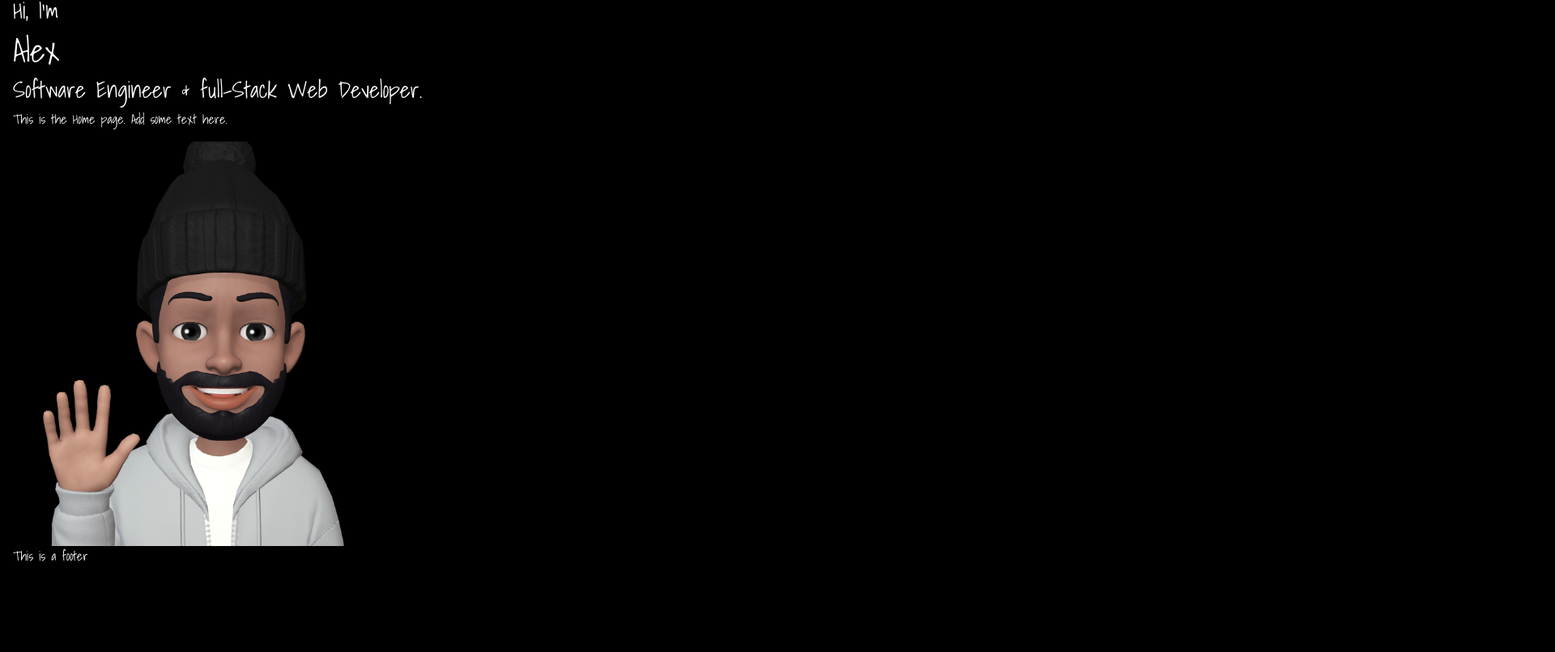
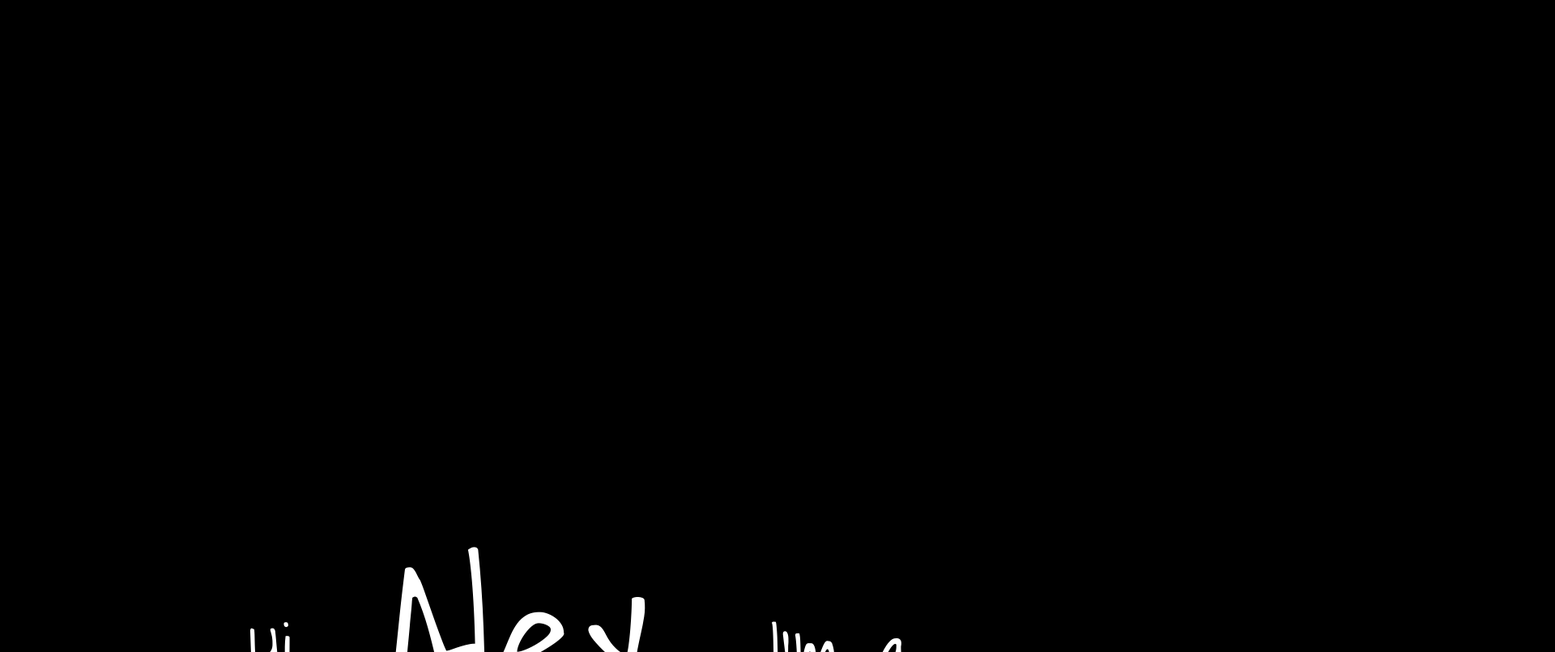
Before and after one commit to arrozconpollo220/Alex-Portfolio, a React (Vite) app: page / in a window 1280 px wide. Shown: the part 94-900 px from the top of the page at 81% size, 1920 px wide, since content can reach past the window. Before the commit the page ends 800 px from the top, so only its background shows below. Built offline with nearby package versions, Linux system fonts and the light colour scheme.

Commit message:
updated home.jsx and home.css

```diff
--- a/src/App.css
+++ b/src/App.css
@@ -13,13 +13,13 @@ ul {
 a.nav-link {
     color: black;
     width: 250px;
-    font-size: 30px;
+    font-size: 25px;
     font-weight: bolder;
     text-align: center;
     text-decoration: none;
     justify-content: space-around;
     margin: 0 1px;
-    border-radius: 30px;
+    border-radius: 15px;
     background-color: white;
 }
 
--- a/src/App.jsx
+++ b/src/App.jsx
@@ -2,6 +2,9 @@
 import { Outlet } from 'react-router-dom';
 import Nav from './components/NavTabs';
 import './App.css';
+
+
+
 
 function App() {
   // Returning the Nav component and the Outlet component. The Outlet component is a placeholder for the child routes to be rendered.
@@ -10,7 +13,10 @@ function App() {
       <Nav />
       <main className="mx-3">
         <Outlet />
-        <footer>This is a footer</footer>
+        <footer>
+
+
+        </footer>
       </main>
     </>
   );
--- a/src/pages/Home.jsx
+++ b/src/pages/Home.jsx
@@ -6,14 +6,13 @@ import Emoji1 from '../assets/Portfolio Alex.svg'
 
 export default function Home() {
     return (
-      <div>
-        <h3>Hi, I'm</h3>
-        <h1>Alex</h1>
-        <h3>Software Engineer & full-Stack Web Developer.</h3>
-        <p>
-            This is the Home page. Add some text here.
-        </p>
-       <img src={Emoji1} alt="Emoji of Alex" />
+      <div className='intro'>
+
+        <h3 className='hi'>Hi, I'm</h3>
+        <h1 className= 'alex'>Alex.</h1>
+        <h3 className='software'>I'm a Software Engineer.</h3>
+
+       <img src={Emoji1} alt="Emoji of Alex" className= 'helloPhoto' />
       </div>
 
     );
--- a/src/pages/Portfolio.jsx
+++ b/src/pages/Portfolio.jsx
@@ -6,29 +6,32 @@ import slcEvent from '../assets/Screenshot of SLC Events.png';
 import weatherDashboard from '../assets/Screenshot Weather Dash.png';
 import noteTaker from '../assets/screenshot notetaker.png';
 
+
 export default function Portfolio() {
   return (
-    <div>
-      <h1>Portfolio</h1>
+    <div className='portPage'>
+      <h1>Portfolio.</h1>
       <p>Write a paragraph</p>
+      <container className='portPage'>
       <figure>
         <figcaption>SLC Events</figcaption>
         <a href="https://arrozconpollo220.github.io/SLC-Events/">
-          <img src={slcEvent} alt="SLC Events" />
+          <img src={slcEvent} alt="SLC Events" className='slcEventsImg' />
         </a>
       </figure>
       <figure>
         <figcaption>Weather Dashboard</figcaption>
         <a href="https://arrozconpollo220.github.io/Weather-Dashboard-App/">
-          <img src={weatherDashboard} alt="SLC Events" />
+          <img src={weatherDashboard} alt="SLC Events" className='weatherDashImg'/>
         </a>
       </figure>
       <figure>
         <figcaption>Note Taker</figcaption>
         <a href="https://note-taker-site-1.onrender.com">
-          <img src={noteTaker} alt="SLC Events" />
+          <img src={noteTaker} alt="SLC Events" className='noteTakerImg' />
         </a>
       </figure>
+      </container>
 
     </div>
   );
--- a/src/styles/home.css
+++ b/src/styles/home.css
@@ -0,0 +1,35 @@
+.intro {
+    margin-left: 250px;
+    margin-top: 300px;
+    display: inline-flex;
+    margin-top: 400px;
+    }
+
+.helloPhoto {
+    width: 1000px;
+    height: 1000px;
+    margin-right: 150px;
+    margin-left: 550px;
+    border: 5px green
+}
+
+.alex {
+    font-size: 250px;
+    padding-top: 250px;
+    padding-left: 40px;
+    padding-right: 40px;
+}
+
+.hi {
+    font-size: 100px;
+    padding-top: 350px;
+    padding-left: 40px;
+    padding-right: 40px;
+}
+
+.software {
+    font-size: 100px;
+    padding-top: 350px;
+    padding-left: 40px;
+    padding-right: 40px;
+}
--- a/src/styles/portfolio.css
+++ b/src/styles/portfolio.css
@@ -0,0 +1,24 @@
+.slcEventsImg {
+height: 600px;
+width: 900px;
+}
+
+.weatherDashImg {
+    height: 600px;
+    width: 900px;
+}
+
+.noteTakerImg {
+    height: 600px;
+    width: 900px;
+}
+
+figcaption {
+    font-size: 40px;
+    justify-content: center;
+}
+
+h1 {
+    font-size: 80px;
+    text-decoration: underline;
+}
```
Also changed, not shown: package.json (line endings or trailing spaces).
